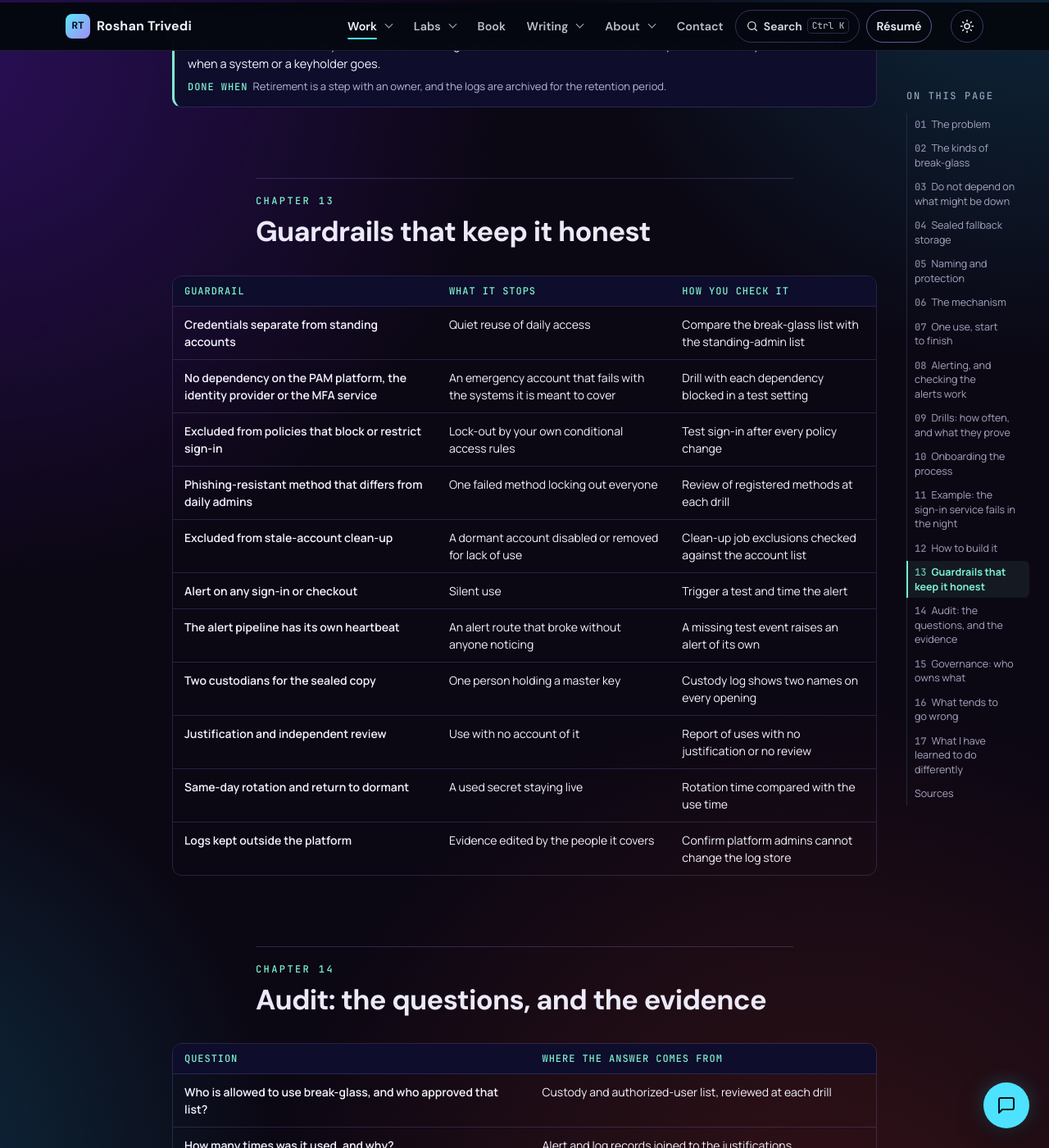
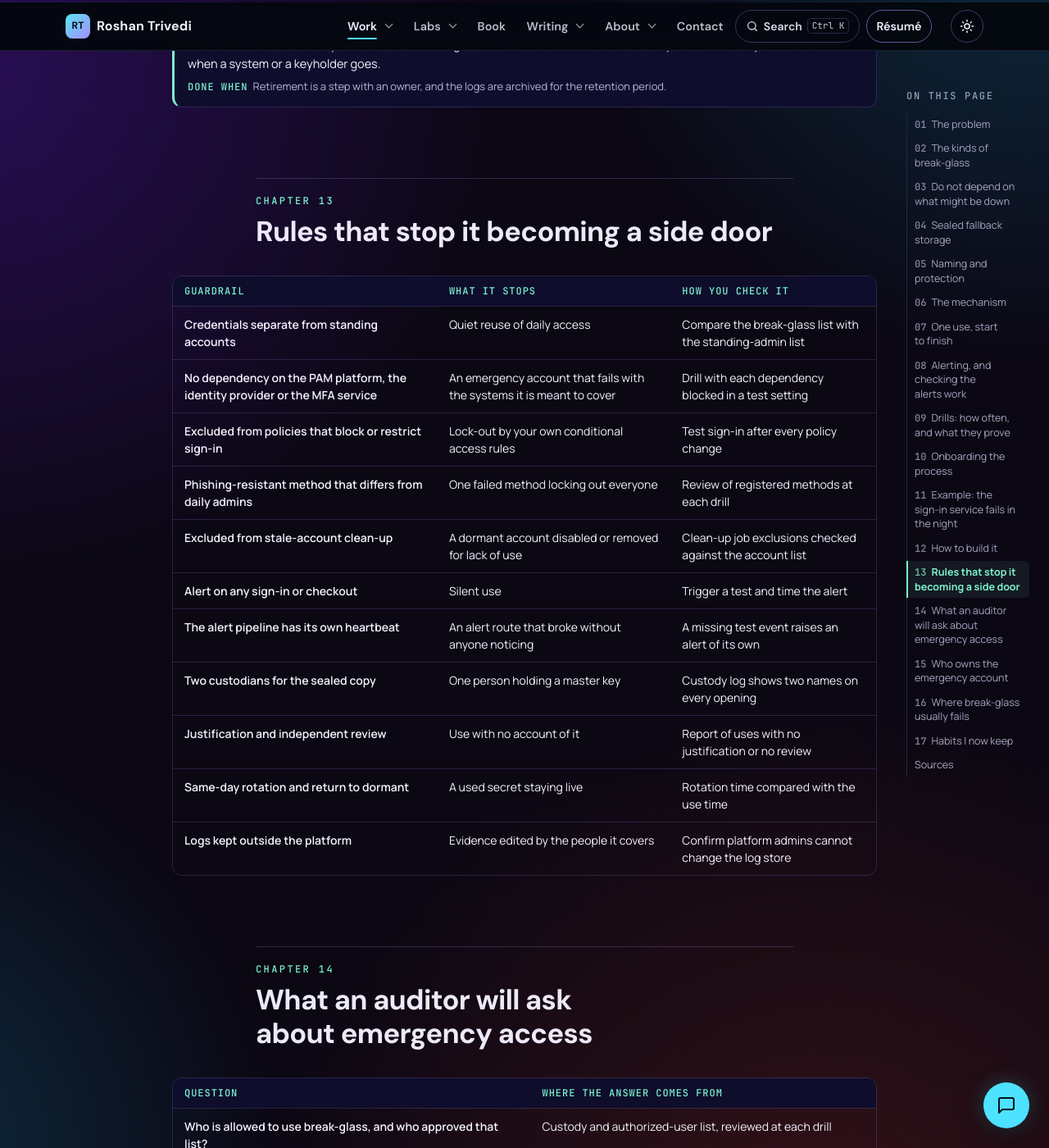
Before and after one commit to trivediroshan1-ui/trivediroshan1-ui.github.io, a Jekyll site: the page case-studies/break-glass-access/index.html, which Jekyll copies as it is, in a window 1280 px wide and 1400 px high, scrolled down 10895 px. Shown: the whole window at 82% size. Built offline with Jekyll 4.4.1, drawn with Linux system fonts in a browser that asks for light colours; some of the changed text lies outside the part shown.

Commit message:
Three case studies: topic-specific headings instead of the shared template wording

```diff
--- a/case-studies/break-glass-access/index.html
+++ b/case-studies/break-glass-access/index.html
@@ -239,7 +239,7 @@
       </section>
 
       <section id="guardrails">
-        <h2>Guardrails that keep it honest</h2>
+        <h2>Rules that stop it becoming a side door</h2>
         <div class="tbl-wrap"><table class="tbl wrap-first stack">
           <thead><tr><th>Guardrail</th><th>What it stops</th><th>How you check it</th></tr></thead>
           <tbody>
@@ -258,7 +258,7 @@
       </section>
 
       <section id="audit">
-        <h2>Audit: the questions, and the evidence</h2>
+        <h2>What an auditor will ask about emergency access</h2>
         <div class="tbl-wrap"><table class="tbl wrap-first stack">
           <thead><tr><th>Question</th><th>Where the answer comes from</th></tr></thead>
           <tbody>
@@ -289,7 +289,7 @@
       </section>
 
       <section id="governance">
-        <h2>Governance: who owns what</h2>
+        <h2>Who owns the emergency account</h2>
         <div class="tbl-wrap"><table class="tbl wrap-first stack">
           <thead><tr><th>Role</th><th>Owns</th></tr></thead>
           <tbody>
@@ -304,7 +304,7 @@
       </section>
 
       <section id="tradeoffs">
-        <h2>What tends to go wrong</h2>
+        <h2>Where break-glass usually fails</h2>
         <ul class="plain-list">
           <li><strong>It works on day one and is never tried again.</strong> A policy change, a departed keyholder or a clean-up job breaks it, and nobody finds out until the emergency.</li>
           <li><strong>The recovery credential is inside the thing it recovers.</strong> The vault holds the only copy of the vault&rsquo;s own recovery secret.</li>
@@ -320,7 +320,7 @@
       </section>
 
       <section id="lessons">
-        <h2>What I have learned to do differently</h2>
+        <h2>Habits I now keep</h2>
         <p class="body-text">These are habits I keep, not a record of any one project.</p>
         <ul class="plain-list">
           <li><strong>I draw the dependencies first.</strong> Before I design an emergency route I write down what it needs in order to work, then ask whether any of that could be down at the same time.</li>
--- a/case-studies/secrets-consolidation/index.html
+++ b/case-studies/secrets-consolidation/index.html
@@ -149,7 +149,7 @@
       </section>
 
       <section id="guardrails">
-        <h2>Guardrails that keep it honest</h2>
+        <h2>Rules that keep the new store trustworthy</h2>
         <div class="tbl-wrap"><table class="tbl wrap-first stack">
           <thead><tr><th>Guardrail</th><th>What it stops</th><th>How you check it</th></tr></thead>
           <tbody>
@@ -167,7 +167,7 @@
       </section>
 
       <section id="audit">
-        <h2>Audit: the questions, and the evidence</h2>
+        <h2>What an auditor will ask about secrets</h2>
         <div class="tbl-wrap"><table class="tbl wrap-first stack">
           <thead><tr><th>Question</th><th>Where the answer comes from</th></tr></thead>
           <tbody>
@@ -200,7 +200,7 @@
       </section>
 
       <section id="governance">
-        <h2>Governance: who owns what</h2>
+        <h2>Who owns each secret</h2>
         <div class="tbl-wrap"><table class="tbl wrap-first stack">
           <thead><tr><th>Role</th><th>Owns</th></tr></thead>
           <tbody>
@@ -218,7 +218,7 @@
       </section>
 
       <section id="tradeoffs">
-        <h2>What tends to go wrong</h2>
+        <h2>Where consolidation usually stalls</h2>
         <ul class="plain-list">
           <li><strong>The history gets cleaned and the secret does not get rotated.</strong> It looks like progress and changes nothing for an attacker who already has a copy.</li>
           <li><strong>The scan result becomes the leak.</strong> A spreadsheet of findings with the values pasted in is a new store of live secrets. Keep locations only.</li>
@@ -232,7 +232,7 @@
       </section>
 
       <section id="lessons">
-        <h2>What I have learned to do differently</h2>
+        <h2>Habits I now keep</h2>
         <p class="body-text">These are habits I keep from running programs like this, and none of them describes one particular project.</p>
         <ul class="plain-list">
           <li><strong>I rotate before I discuss.</strong> I used to want a full picture of who had seen a secret before acting. Now I rotate first and work out the history afterwards, because the discussion can take days and the exposure continues the whole time.</li>
```
Also changed, not shown: case-studies/passwordless-authentication/index.html (+5 -5 lines).
